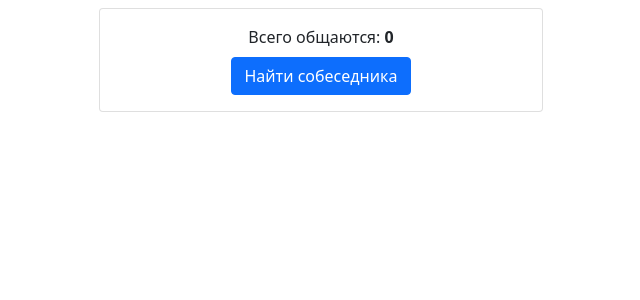
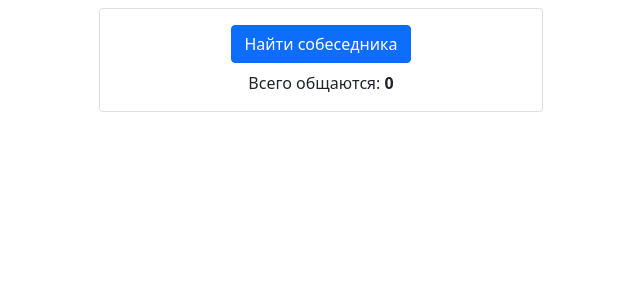
Before and after one commit to jhasuev/text-webrtc-chat, a Vue app: page / in a window 1280 px wide. Shown: the top 300 px of the page, without its empty margins (319-959 px from the left). Built offline with nearby package versions, Linux system fonts and the light colour scheme; no server answers.

Commit message:
add text when companion lost

```diff
--- a/src/views/Chat.vue
+++ b/src/views/Chat.vue
@@ -55,7 +55,7 @@ export default {
     if (!this.getSocket) return this.$router.push({ name: "home" })
 
     socket.on(ACTIONS.STOP_DISCUSSION, () => {
-      this.$router.push({ name: "home" })
+      this.$router.push({ name: "home", query: { state: 'companion-disconnected' } })
     })
 
     this.start()
@@ -139,16 +139,8 @@ export default {
     initConnection() {
       this.currentState = 'init'
       this.peerConnection = new RTCPeerConnection({ iceServers: freeice() })
-      this.setOnIceCandidate()
-    },
-
-    setOnIceCandidate() {
-      let candidate = null
       this.peerConnection.onicecandidate = (e) => {
-        if (e.candidate && !candidate) {
-          candidate = e.candidate
-          socket.emit(ACTIONS.RELAY_ICE, candidate)
-        }
+        socket.emit(ACTIONS.RELAY_ICE, e.candidate)
       }
     },
 
--- a/src/views/Home.vue
+++ b/src/views/Home.vue
@@ -1,9 +1,14 @@
 <template>
   <div class="text-center">
-    <div class="total mb-2">
+    <div v-if="canShowCompanionDisconnected" class="mb-4">
+      <h5 class="mb-1">Собеседник отсоединился</h5>
+      Попробуйте пообщаться с кем-то другим.
+    </div>
+
+    <button class="btn btn-primary" @click="start">Найти собеседника</button>
+    <div class="total mt-2">
       Всего общаются: <b>{{ total }}</b>
     </div>
-    <button class="btn btn-primary" @click="start">Найти собеседника</button>
   </div>
 </template>
 
@@ -17,9 +22,9 @@ export default {
       total: 0,
     }
   },
-  methods: {
-    start() {
-      this.$router.push({ name: "search" })
+  computed: {
+    canShowCompanionDisconnected() {
+      return this.$route.query?.state === 'companion-disconnected'
     },
   },
   mounted(){
@@ -29,5 +34,10 @@ export default {
 
     socket.emit(ACTIONS.RELAY_TOTAL)
   },
+  methods: {
+    start() {
+      this.$router.push({ name: "search" })
+    },
+  },
 }
 </script>
```
